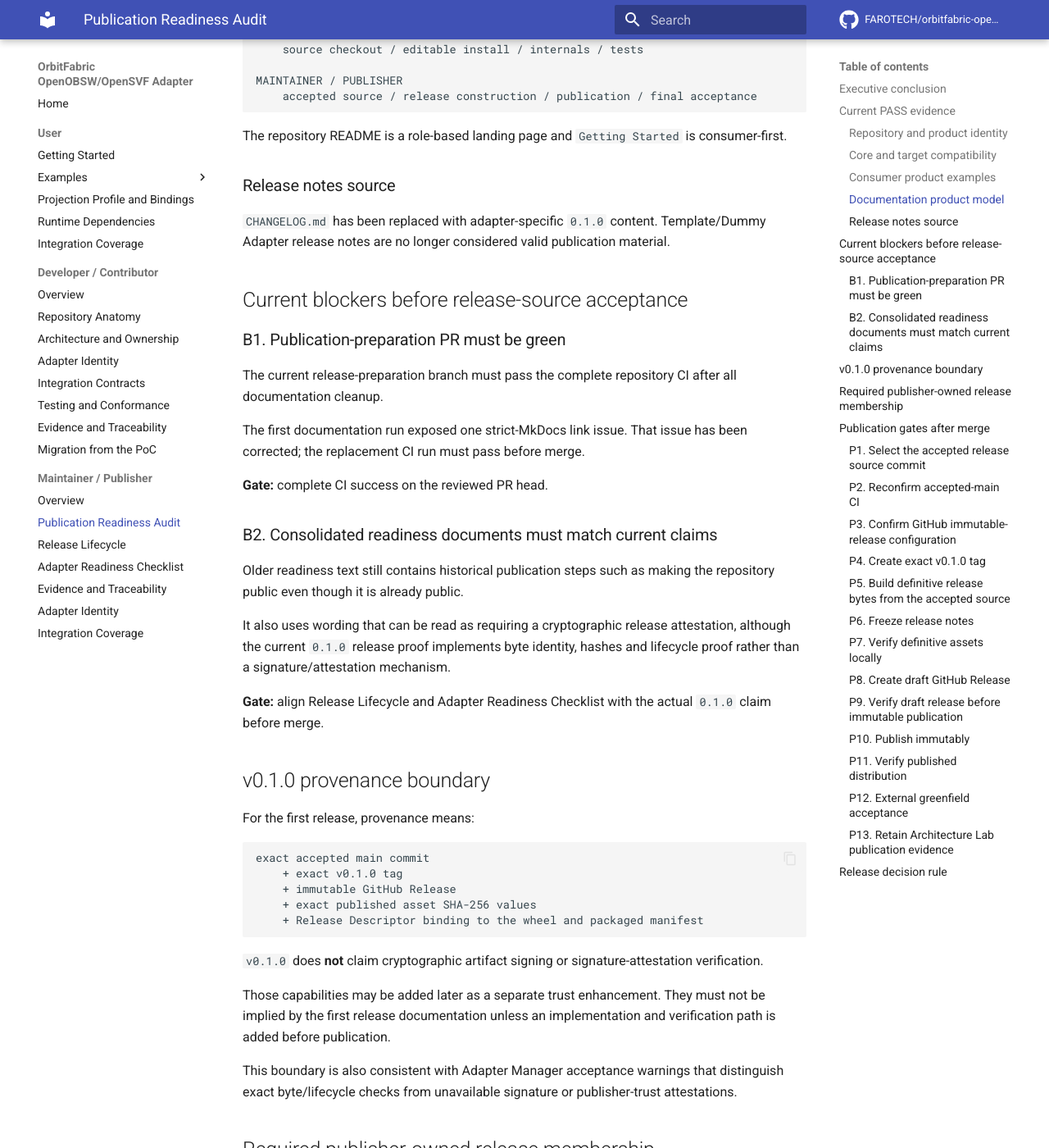
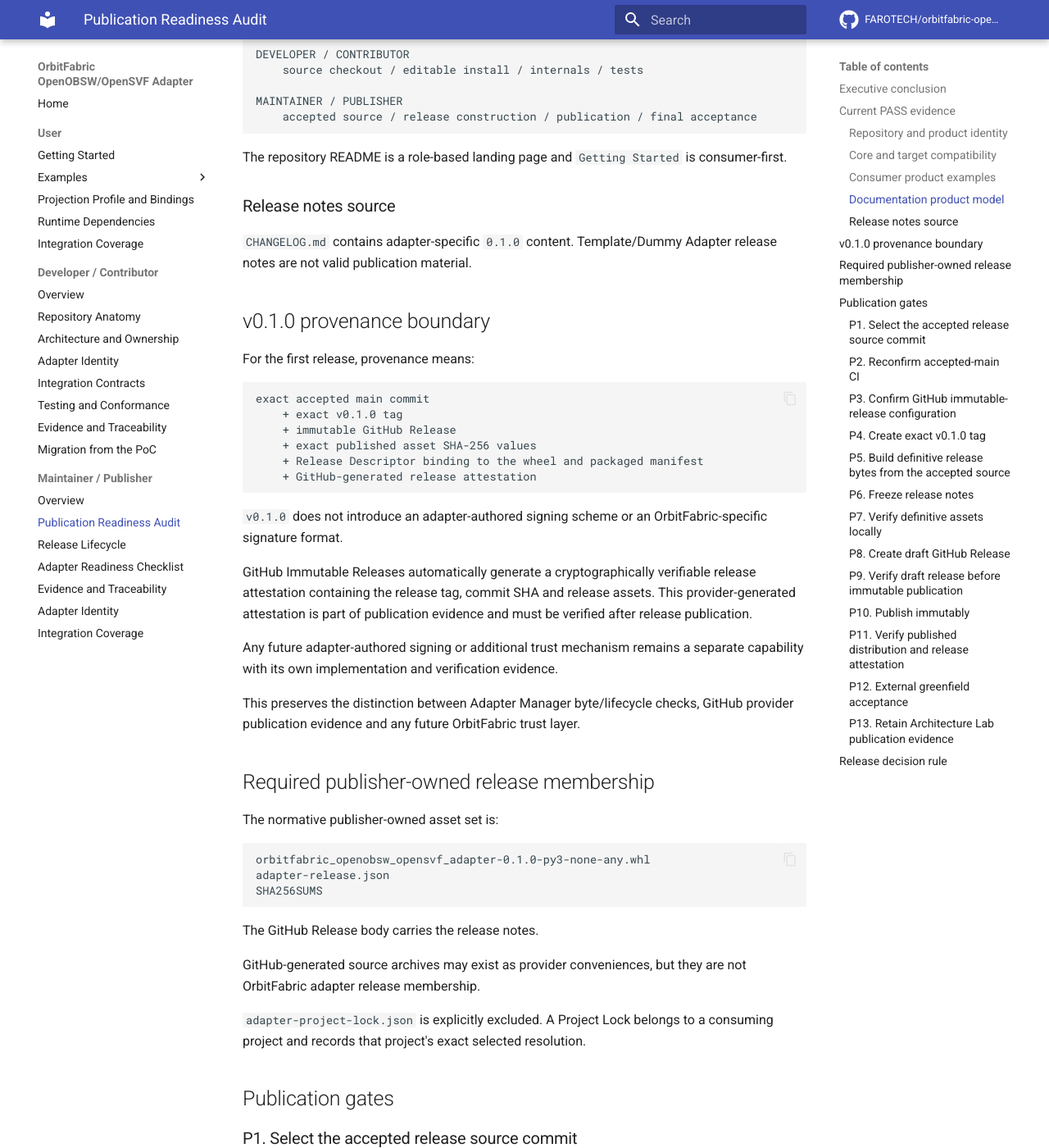
Before and after one commit to FAROTECH/orbitfabric-openobsw-opensvf-adapter, an MkDocs documentation site: the page built from docs/publication-readiness-audit.md, in a window 1280 px wide and 1400 px high, scrolled down 2369 px. Shown: the whole window at 82% size. Built offline with MkDocs 1.6.1 and Material for MkDocs 9.7.7, drawn with Linux system fonts in a browser that asks for light colours; comment, search, counter and statistics services are not loaded; some of the changed text lies outside the part shown.

Commit message:
Align publication audit with immutable release attestation

````diff
--- a/docs/publication-readiness-audit.md
+++ b/docs/publication-readiness-audit.md
@@ -22,7 +22,7 @@
     -> local byte verification
     -> draft GitHub Release
     -> immutable publication
-    -> published-byte verification
+    -> published-byte and release-attestation verification
     -> external greenfield acceptance
 ```
 
@@ -37,7 +37,7 @@
 - Logical adapter key is `orbitfabric/openobsw-opensvf`.
 - First source coordinate is `github.com/FAROTECH:orbitfabric/openobsw-opensvf`.
 - No existing GitHub Release is published for this repository.
-- No `v0.1.0` tag currently exists, so there is no tag collision to resolve.
+- No `v0.1.0` tag exists before release-source freeze.
 
 ### Core and target compatibility
 
@@ -83,11 +83,11 @@
 - native CampaignReport JSON evidence;
 - unchanged OpenOBSW and OpenSVF source checkouts.
 
-The Product Examples CI now exercises the same managed consumer lifecycle.
+The Product Examples workflow exercises the same managed consumer lifecycle whenever product-relevant paths change.
 
 ### Documentation product model
 
-The publication-preparation branch separates:
+The repository separates:
 
 ```text
 USER
@@ -104,25 +104,7 @@
 
 ### Release notes source
 
-`CHANGELOG.md` has been replaced with adapter-specific `0.1.0` content. Template/Dummy Adapter release notes are no longer considered valid publication material.
-
-## Current blockers before release-source acceptance
-
-### B1. Publication-preparation PR must be green
-
-The current release-preparation branch must pass the complete repository CI after all documentation cleanup.
-
-The first documentation run exposed one strict-MkDocs link issue. That issue has been corrected; the replacement CI run must pass before merge.
-
-**Gate:** complete CI success on the reviewed PR head.
-
-### B2. Consolidated readiness documents must match current claims
-
-Older readiness text still contains historical publication steps such as making the repository public even though it is already public.
-
-It also uses wording that can be read as requiring a cryptographic release attestation, although the current `0.1.0` release proof implements byte identity, hashes and lifecycle proof rather than a signature/attestation mechanism.
-
-**Gate:** align Release Lifecycle and Adapter Readiness Checklist with the actual `0.1.0` claim before merge.
+`CHANGELOG.md` contains adapter-specific `0.1.0` content. Template/Dummy Adapter release notes are not valid publication material.
 
 ## v0.1.0 provenance boundary
 
@@ -134,13 +116,16 @@
     + immutable GitHub Release
     + exact published asset SHA-256 values
     + Release Descriptor binding to the wheel and packaged manifest
+    + GitHub-generated release attestation
 ```
 
-`v0.1.0` does **not** claim cryptographic artifact signing or signature-attestation verification.
+`v0.1.0` does not introduce an adapter-authored signing scheme or an OrbitFabric-specific signature format.
 
-Those capabilities may be added later as a separate trust enhancement. They must not be implied by the first release documentation unless an implementation and verification path is added before publication.
+GitHub Immutable Releases automatically generate a cryptographically verifiable release attestation containing the release tag, commit SHA and release assets. This provider-generated attestation is part of publication evidence and must be verified after release publication.
 
-This boundary is also consistent with Adapter Manager acceptance warnings that distinguish exact byte/lifecycle checks from unavailable signature or publisher-trust attestations.
+Any future adapter-authored signing or additional trust mechanism remains a separate capability with its own implementation and verification evidence.
+
+This preserves the distinction between Adapter Manager byte/lifecycle checks, GitHub provider publication evidence and any future OrbitFabric trust layer.
 
 ## Required publisher-owned release membership
 
@@ -158,13 +143,11 @@
 
 `adapter-project-lock.json` is explicitly excluded. A Project Lock belongs to a consuming project and records that project's exact selected resolution.
 
-## Publication gates after merge
+## Publication gates
 
 ### P1. Select the accepted release source commit
 
-Merge the fully green publication-preparation PR to `main`.
-
-Then record the exact resulting `main` commit as the release source.
+Merge the fully green release-preparation source to `main` and record the exact resulting `main` commit.
 
 Do not release from:
 
@@ -172,24 +155,21 @@
 - a pull-request synthetic merge ref;
 - an unreviewed local working tree.
 
+If any release-relevant correction is merged after the candidate is selected, P1 must be repeated against the new `main` commit.
+
 ### P2. Reconfirm accepted-main CI
 
-The exact accepted `main` commit must retain green evidence for the release-relevant controls.
+The exact accepted `main` commit must retain green evidence for release-relevant controls.
 
-At minimum confirm:
-
-```text
-CI
-Product Examples
-```
-
-and the release-proof evidence emitted by CI.
+At minimum confirm the full `CI` workflow on the accepted source commit. Product Examples evidence must correspond to the same product implementation. If a post-merge commit touches only release documentation and therefore does not trigger the path-filtered Product Examples workflow, retain the latest green Product Examples run for the unchanged product implementation and record that relationship explicitly.
 
 ### P3. Confirm GitHub immutable-release configuration
 
-Before creating the final release, confirm that GitHub Immutable Releases is enabled for the repository and understand the point after which release assets cannot be changed.
+Before creating the final release, confirm that GitHub Immutable Releases is enabled for the repository.
 
-This is currently a manual/provider configuration gate and is not inferred from source code.
+GitHub documents that immutable releases protect the associated tag and release assets after publication and automatically generate a release attestation. Immutability applies to future releases after the setting is enabled.
+
+This is a provider configuration gate and is not inferred from source code.
 
 ### P4. Create exact `v0.1.0` tag
 
@@ -199,7 +179,7 @@
 v0.1.0 -> exact accepted source SHA
 ```
 
-No tag should be created before the release source is frozen.
+No tag should be created before the release source is frozen and P3 is confirmed.
 
 ### P5. Build definitive release bytes from the accepted source
 
@@ -260,12 +240,12 @@
 
 ### P9. Verify draft release before immutable publication
 
-Before the irreversible publication step, verify:
+Before publication, verify:
 
 - tag points to the accepted source commit;
 - asset names are exact;
 - downloaded draft asset bytes match the local SHA-256 values;
-- Release Descriptor still binds the published wheel;
+- Release Descriptor still binds the uploaded wheel;
 - no Project Lock is attached;
 - release notes match the accepted product scope.
 
@@ -273,11 +253,13 @@
 
 Publish the verified draft under the repository's immutable-release policy.
 
-After publication confirm the release is final/immutable according to GitHub's repository state.
+After publication confirm the release is marked immutable by GitHub.
 
-### P11. Verify published distribution
+### P11. Verify published distribution and release attestation
 
 Download the public release assets again and verify their SHA-256 values independently.
+
+Also verify the GitHub-generated release attestation for the immutable release.
 
 Record:
 
@@ -288,7 +270,8 @@
 wheel SHA-256
 Release Descriptor SHA-256
 SHA256SUMS identity
-publication state
+immutable publication state
+release attestation verification result
 ```
 
 ### P12. External greenfield acceptance
@@ -316,6 +299,7 @@
 - tag association;
 - immutable release identity;
 - published asset digests;
+- GitHub-generated release attestation verification;
 - post-publication Adapter Manager verification;
 - external greenfield example evidence;
 - any lessons that should feed the cross-adapter Product Model or Developer Template.
````
